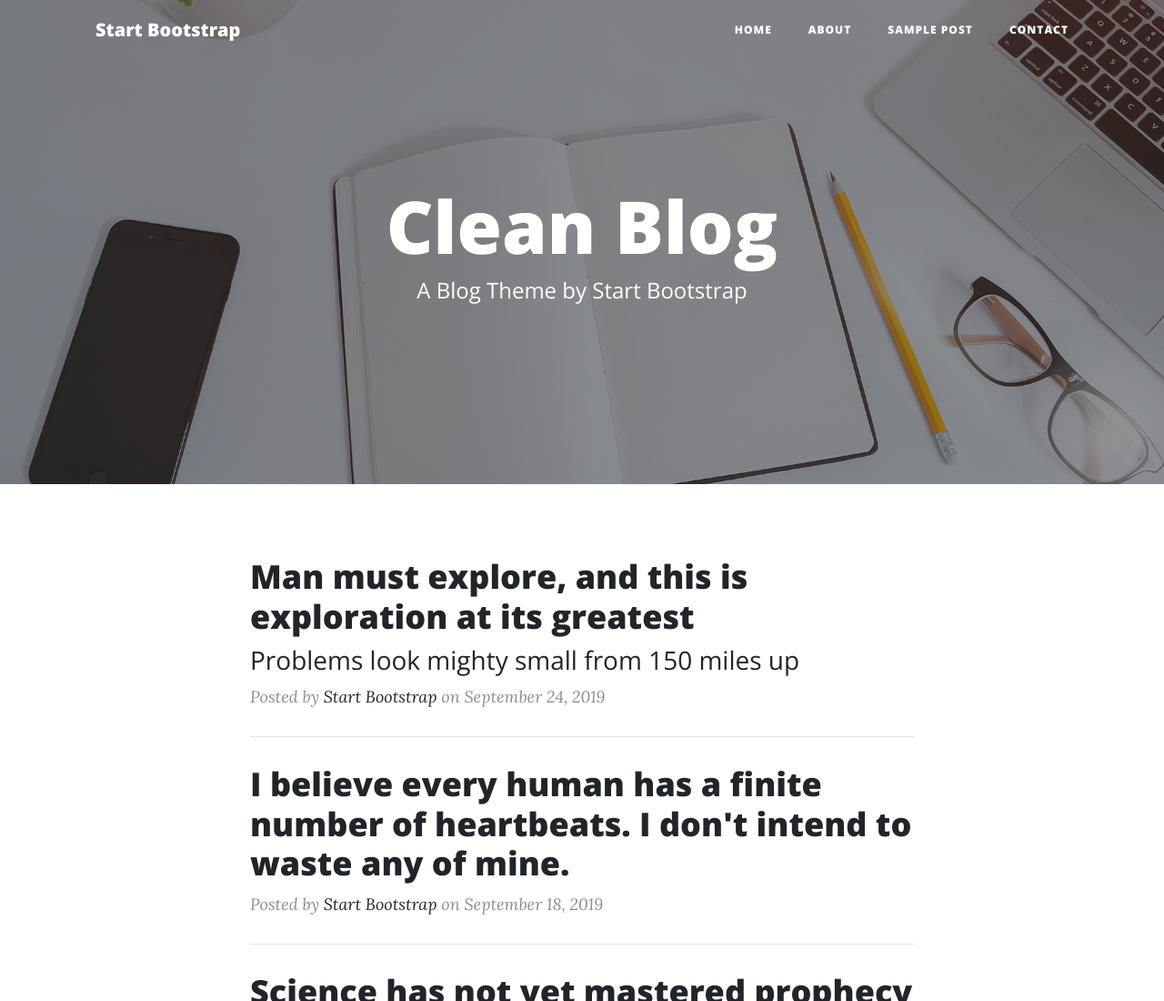
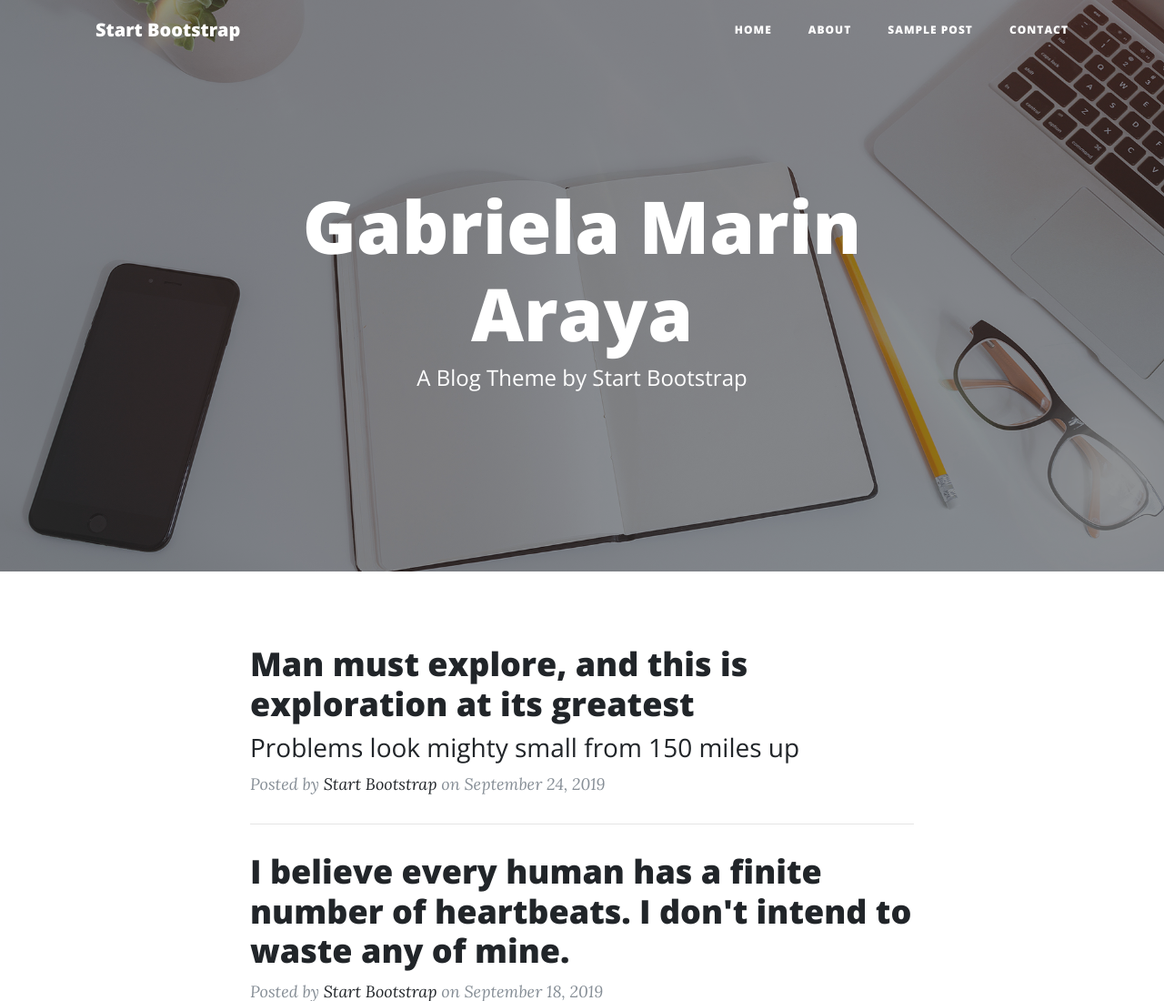
Before and after one commit to gabimarinnn/Gabriela-A.-Marin-Araya, a plain HTML site: page index.html in a window 1280 px wide. Shown: the top 1100 px of the page at 91% size. Drawn offline with nearby package versions, Linux system fonts and the light colour scheme.

Commit message:
Update index.html

```diff
--- a/index.html
+++ b/index.html
@@ -59,7 +59,7 @@
       <div class="row">
         <div class="col-lg-8 col-md-10 mx-auto">
           <div class="site-heading">
-            <h1>Clean Blog</h1>
+            <h1>Gabriela Marin Araya</h1>
             <span class="subheading">A Blog Theme by Start Bootstrap</span>
           </div>
         </div>
```
